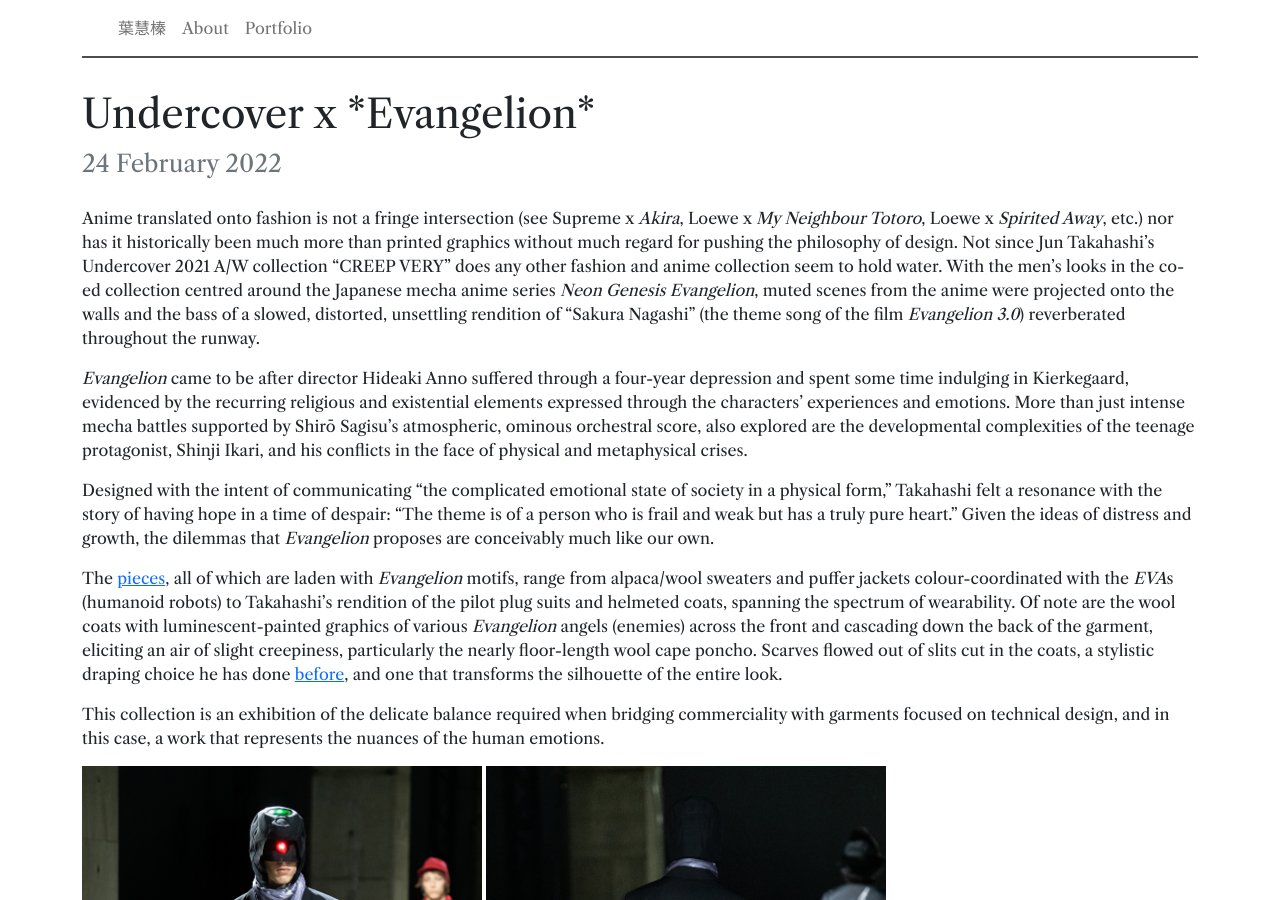
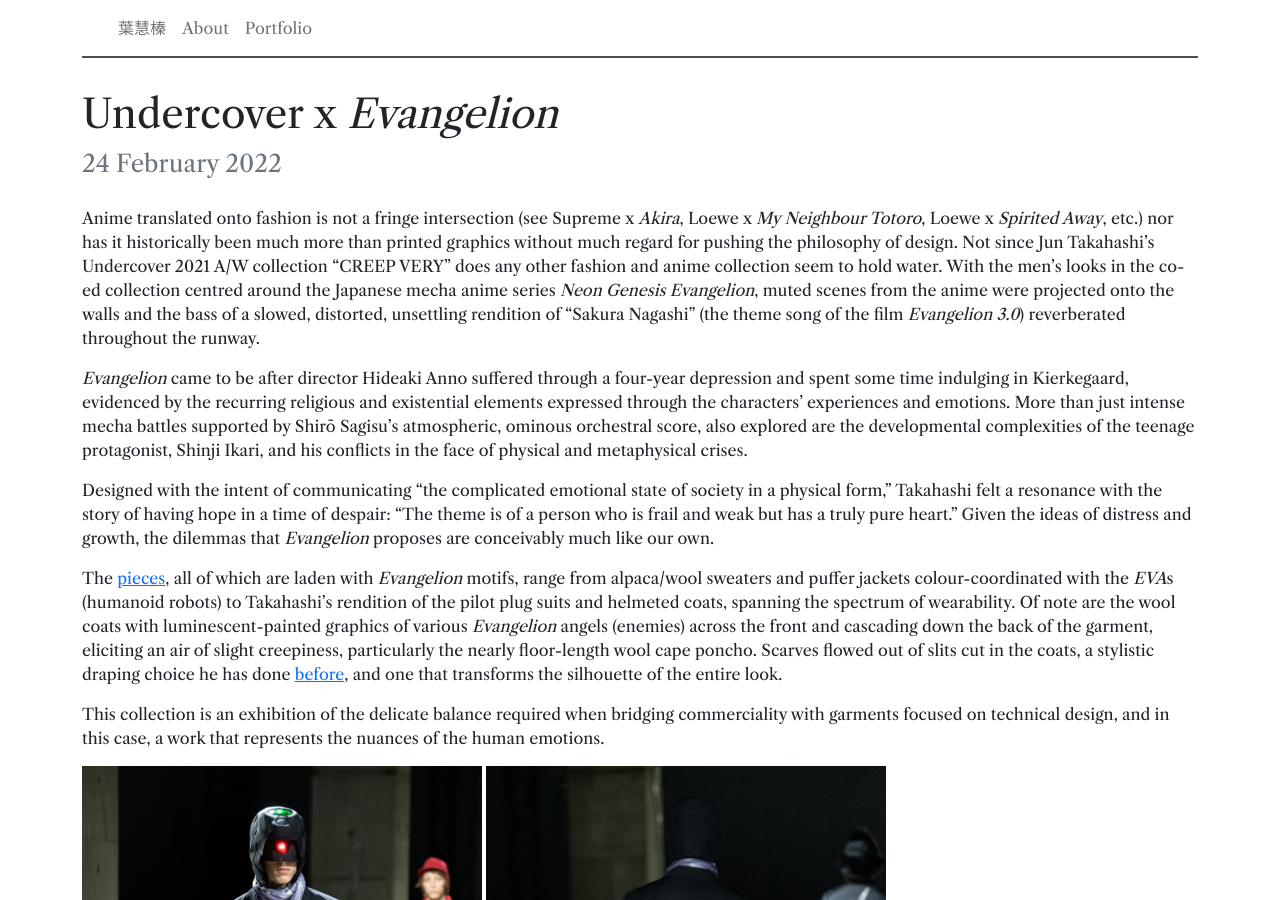
Before and after one commit to ipjessica/ipjessica.github.io, a Jekyll site: the page built from _posts/2022-02-24-undercover-evangelion.md, in a window 1280 px wide and 900 px high. Built offline with Jekyll 4.4.1, drawn with Linux system fonts in a browser that asks for light colours.

Commit message:
Update 2022-02-24-undercover-evangelion.md

```diff
--- a/_posts/2022-02-24-undercover-evangelion.md
+++ b/_posts/2022-02-24-undercover-evangelion.md
@@ -1,15 +1,15 @@
 ---
 layout: post
-title: Undercover x *Evangelion*
+title: Undercover x <i>Evangelion</i>
 ---
 
-Anime translated onto fashion is not a fringe intersection (see Supreme x *Akira*, Loewe x *My Neighbour Totoro*, Loewe x *Spirited Away*, etc.) nor has it historically been much more than printed graphics without much regard for pushing the philosophy of design. Not since Jun Takahashi's Undercover 2021 A/W collection "CREEP VERY" does any other fashion and anime collection seem to hold water. With the men's looks in the co-ed collection centred around the Japanese mecha anime series *Neon Genesis Evangelion*, muted scenes from the anime were projected onto the walls and the bass of a slowed, distorted, unsettling rendition of "Sakura Nagashi" (the theme song of the film *Evangelion 3.0*) reverberated throughout the runway.
+Anime translated onto fashion is not a fringe intersection (see Supreme x <i>Akira</i>, Loewe x <i>My Neighbour Totoro</i>, Loewe x <i>Spirited Away</i>, etc.) nor has it historically been much more than printed graphics without much regard for pushing the philosophy of design. Not since Jun Takahashi's Undercover 2021 A/W collection "CREEP VERY" does any other fashion and anime collection seem to hold water. With the men's looks in the co-ed collection centred around the Japanese mecha anime series <i>Neon Genesis Evangelion</i>, muted scenes from the anime were projected onto the walls and the bass of a slowed, distorted, unsettling rendition of "Sakura Nagashi" (the theme song of the film <i>Evangelion 3.0</i>) reverberated throughout the runway.
 
-*Evangelion* came to be after director Hideaki Anno suffered through a four-year depression and spent some time indulging in Kierkegaard, evidenced by the recurring religious and existential elements expressed through the characters' experiences and emotions. More than just intense mecha battles supported by Shirō Sagisu's atmospheric, ominous orchestral score, also explored are the developmental complexities of the teenage protagonist, Shinji Ikari, and his conflicts in the face of physical and metaphysical crises.
+<i>Evangelion</i> came to be after director Hideaki Anno suffered through a four-year depression and spent some time indulging in Kierkegaard, evidenced by the recurring religious and existential elements expressed through the characters' experiences and emotions. More than just intense mecha battles supported by Shirō Sagisu's atmospheric, ominous orchestral score, also explored are the developmental complexities of the teenage protagonist, Shinji Ikari, and his conflicts in the face of physical and metaphysical crises.
 
-Designed with the intent of communicating "the complicated emotional state of society in a physical form," Takahashi felt a resonance with the story of having hope in a time of despair: "The theme is of a person who is frail and weak but has a truly pure heart." Given the ideas of distress and growth, the dilemmas that *Evangelion* proposes are conceivably much like our own.
+Designed with the intent of communicating "the complicated emotional state of society in a physical form," Takahashi felt a resonance with the story of having hope in a time of despair: "The theme is of a person who is frail and weak but has a truly pure heart." Given the ideas of distress and growth, the dilemmas that <i>Evangelion</i> proposes are conceivably much like our own.
 
-The <a href="https://undercoverism.com/collections/detail.php?id=1000" target="_blank" rel="noopener noreferrer">pieces</a>, all of which are laden with *Evangelion* motifs, range from alpaca/wool sweaters and puffer jackets colour-coordinated with the *EVA*s (humanoid robots) to Takahashi's rendition of the pilot plug suits and helmeted coats, spanning the spectrum of wearability. Of note are the wool coats with luminescent-painted graphics of various *Evangelion* angels (enemies) across the front and cascading down the back of the garment, eliciting an air of slight creepiness, particularly the nearly floor-length wool cape poncho. Scarves flowed out of slits cut in the coats, a stylistic draping choice he has done <a href="https://www.vogue.com/fashion-shows/fall-2014-ready-to-wear/undercover" target="_blank" rel="noopener noreferrer">before</a>, and one that transforms the silhouette of the entire look.
+The <a href="https://undercoverism.com/collections/detail.php?id=1000" target="_blank" rel="noopener noreferrer">pieces</a>, all of which are laden with <i>Evangelion</i> motifs, range from alpaca/wool sweaters and puffer jackets colour-coordinated with the <i>EVA</i>s (humanoid robots) to Takahashi's rendition of the pilot plug suits and helmeted coats, spanning the spectrum of wearability. Of note are the wool coats with luminescent-painted graphics of various <i>Evangelion</i> angels (enemies) across the front and cascading down the back of the garment, eliciting an air of slight creepiness, particularly the nearly floor-length wool cape poncho. Scarves flowed out of slits cut in the coats, a stylistic draping choice he has done <a href="https://www.vogue.com/fashion-shows/fall-2014-ready-to-wear/undercover" target="_blank" rel="noopener noreferrer">before</a>, and one that transforms the silhouette of the entire look.
 
 This collection is an exhibition of the delicate balance required when bridging commerciality with garments focused on technical design, and in this case, a work that represents the nuances of the human emotions.
 
```
